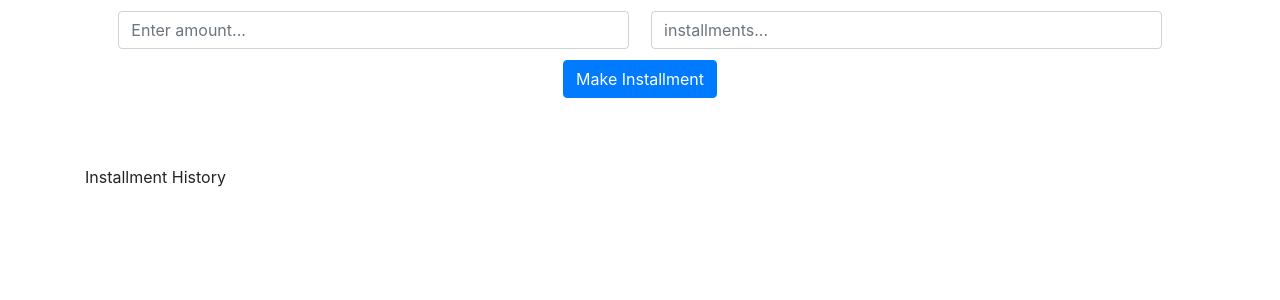
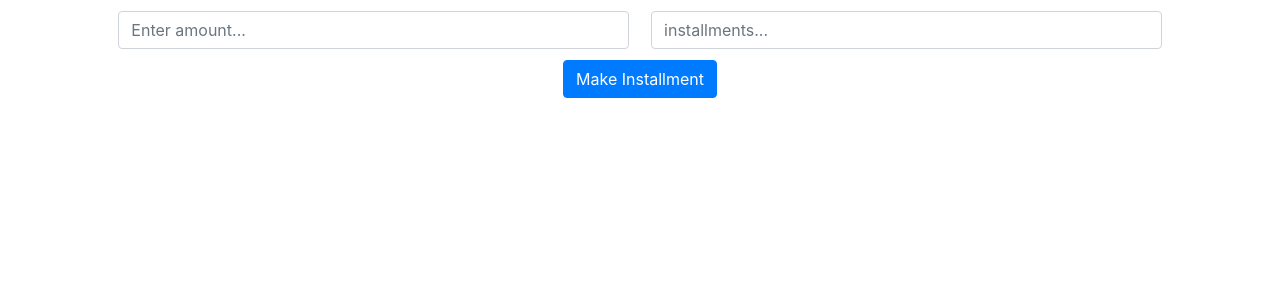
Before and after one commit to BordekarDarshan/InstallmentManager, a React (Create React App) app: page / in a window 1280 px wide. Shown: the top 300 px of the page. Built offline with nearby package versions, Linux system fonts and the light colour scheme.

Commit message:
[ Darshan ] | Conditional Rendering

```diff
--- a/src/App.js
+++ b/src/App.js
@@ -118,7 +118,7 @@ function App() {
         createNewFeature={createNewFeature}
       ></PopUp>
       <React.Fragment>
-        <span>Installment History</span>
+        {paidInstallment.length > 0 && <span>Installment History</span>}
         <div className="paymentHistory">
           {paidInstallment.map((data) => (
             <div className="box">
```
